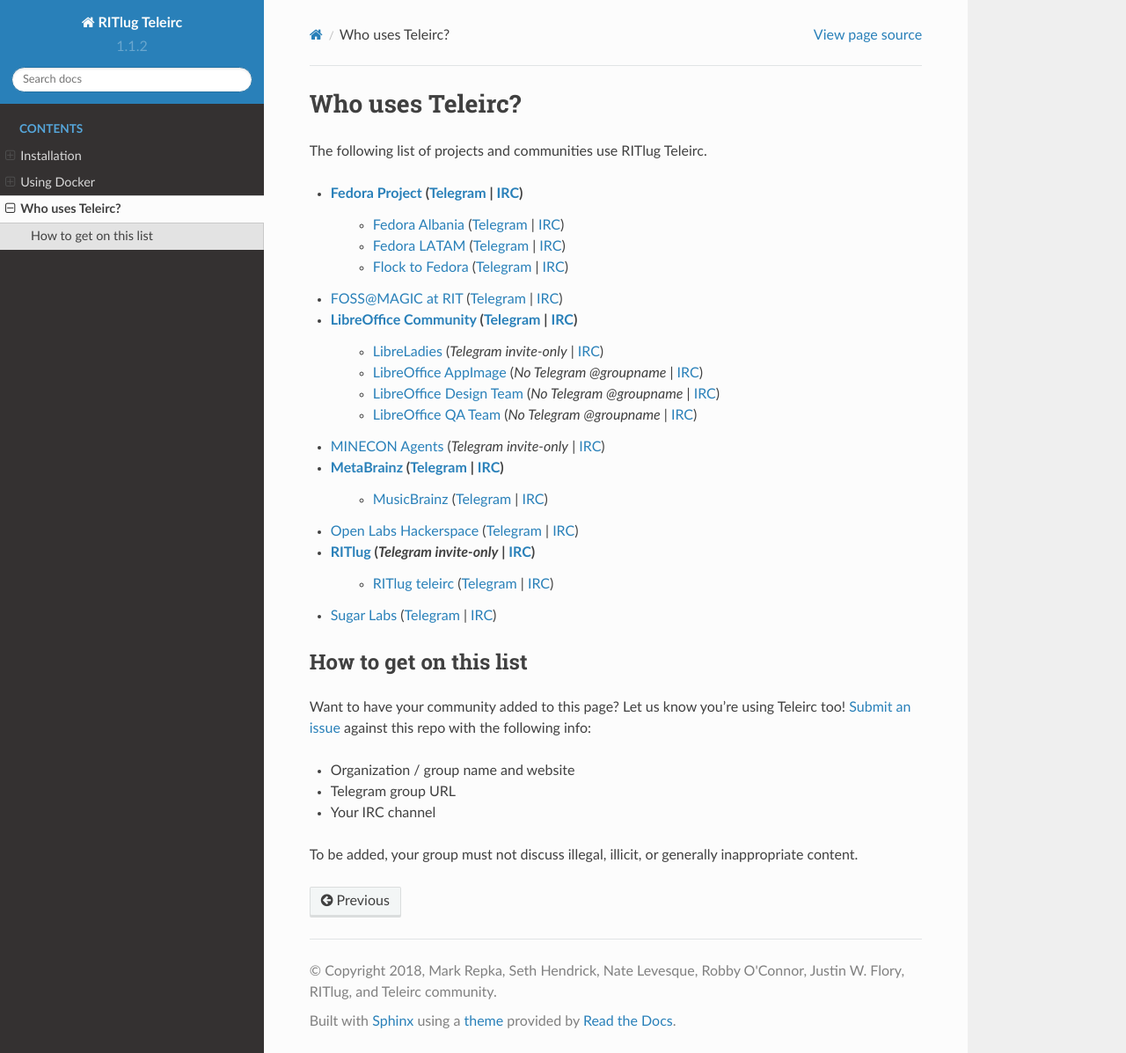
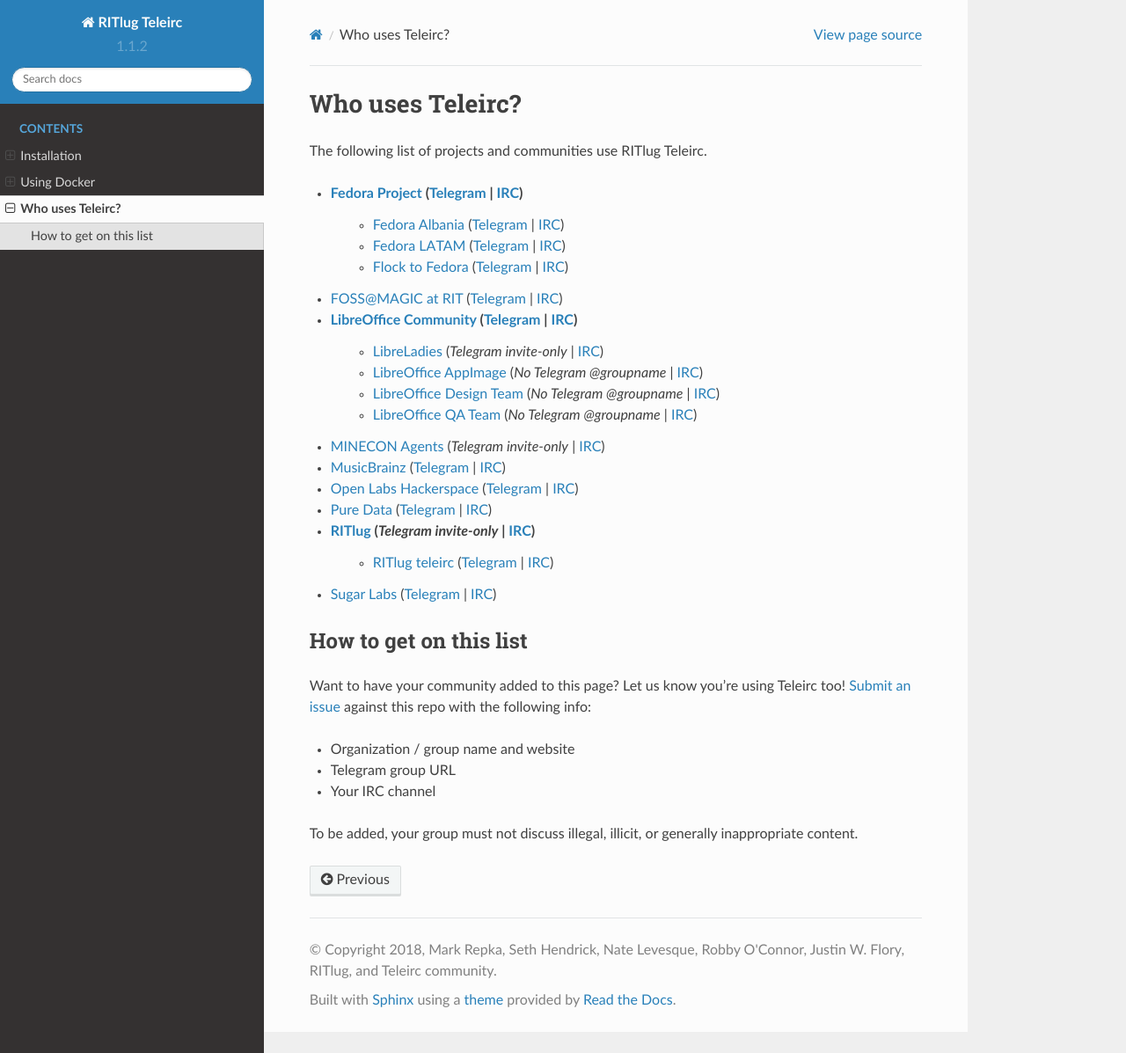
Before and after one commit to RITlug/teleirc, a Sphinx documentation site: the page built from docs/who-uses-teleirc.rst, in a window 1280 px wide and 1197 px high. Shown: the whole window at 88% size. Built offline with Sphinx 7.4.7 and the Read the Docs theme 2.0.0, drawn with Linux system fonts in a browser that asks for light colours; formulas are drawn with MathJax 3.

Commit message:
Remove MetaBrainz, add Pure Data (closes #54)

```diff
--- a/docs/who-uses-teleirc.rst
+++ b/docs/who-uses-teleirc.rst
@@ -20,10 +20,11 @@
 
 -  `MINECON Agents <https://mojang.com/2016/06/calling-all-agents-help-us-run-minecon-2016/>`_ (*Telegram invite-only* | `IRC <https://webchat.esper.net/?channels=MineconAgents>`_)
 
--  `MetaBrainz <https://metabrainz.org/projects>`__ (`Telegram <https://t.me/metabrainz>`_ | `IRC <https://webchat.freenode.net/?channels=metabrainz-telegram>`_)
-    -  `MusicBrainz <https://musicbrainz.org/doc/About>`_ (`Telegram <https://t.me/musicbrainz>`_ | `IRC <https://webchat.freenode.net/?channels=musicbrainz-telegram>`_)
+-  `MusicBrainz <https://musicbrainz.org/doc/About>`_ (`Telegram <https://t.me/musicbrainz>`_ | `IRC <https://webchat.freenode.net/?channels=musicbrainz-telegram>`_)
 
 -  `Open Labs Hackerspace <https://openlabs.cc>`_ (`Telegram <https://t.me/openlabs>`_ | `IRC <https://webchat.freenode.net/?channels=openlabs-albania>`_)
+
+-  `Pure Data <https://puredata.info/>`_ (`Telegram <https://t.me/puredata>`_ | `IRC <https://webchat.freenode.net/?channels=dataflow>`_)
 
 -  `RITlug <http://ritlug.com>`_ (*Telegram invite-only* | `IRC <https://webchat.freenode.net/?channels=ritlug>`_)
     -  `RITlug teleirc <https://github.com/RITlug/teleirc>`_ (`Telegram <https://t.me/teleirc>`_ \| `IRC <https://webchat.freenode.net/?channels=ritlug-teleirc>`_)
```
